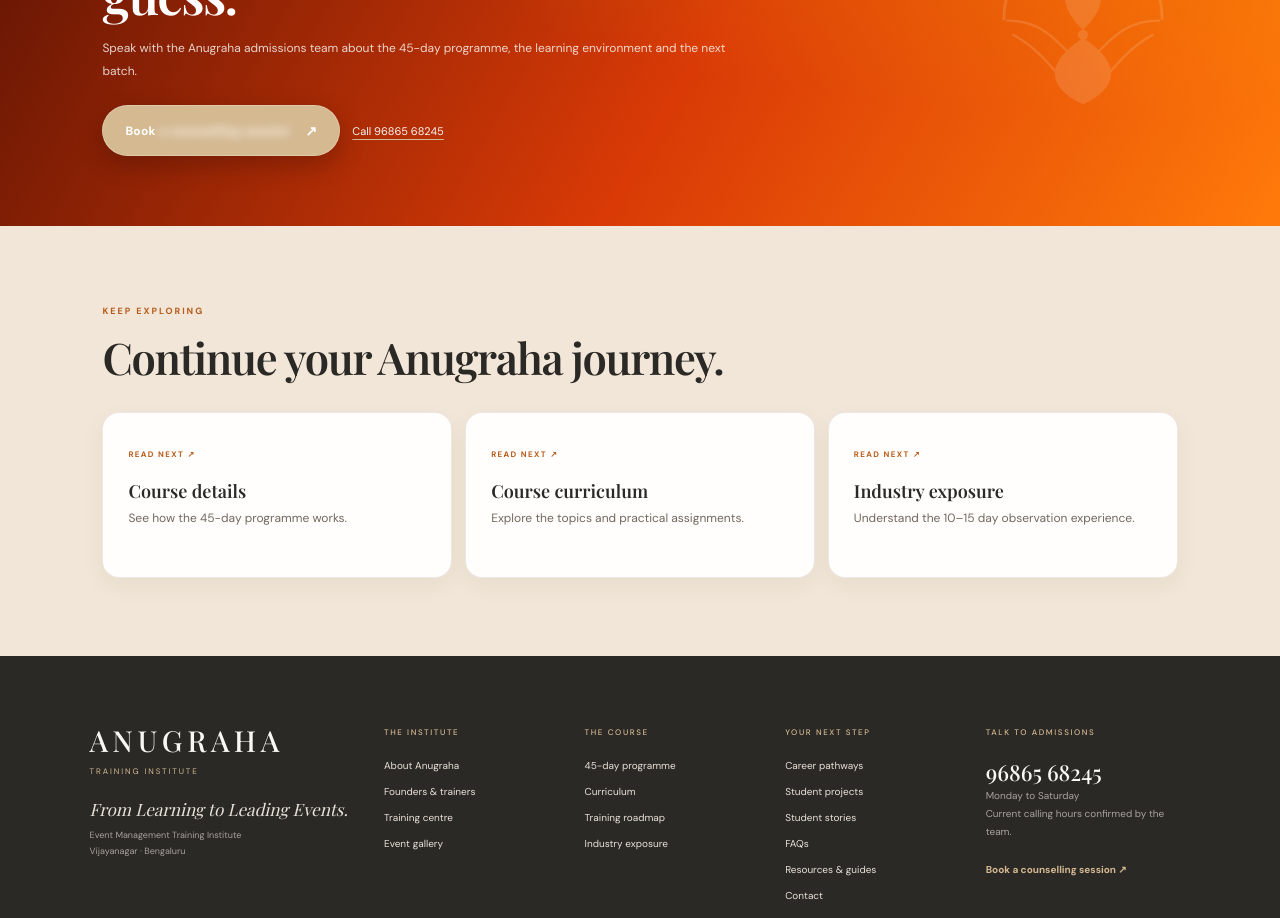
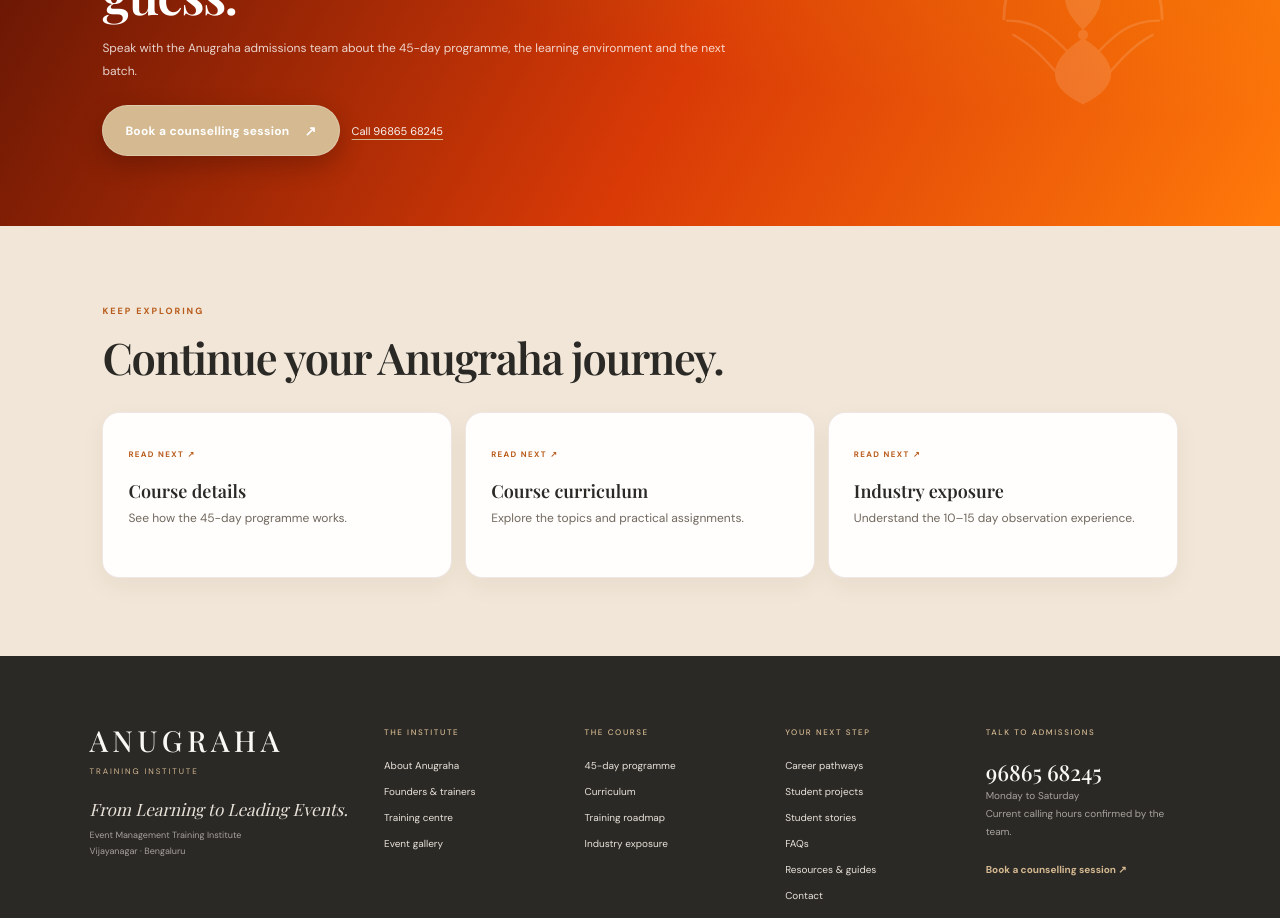
Before and after one commit to Sanaulla7676/anugraha, a Next.js app: page / in a window 1280 px wide. Shown: the part 10180-11098 px from the top of the page. Built offline with nearby package versions, Linux system fonts and the light colour scheme.

Commit message:
Keep internal page CTAs crisp and readable

```diff
--- a/src/components/ContentPage.tsx
+++ b/src/components/ContentPage.tsx
@@ -5,7 +5,6 @@ import {modules,faqs} from "@/lib/site";
 import {pageDesign, type HeroVariant, type SectionVariant} from "@/lib/page-design";
 import {getSectionDetails} from "@/lib/section-details";
 import Reveal from "@/components/Reveal";
-import TrueFocus from "@/components/TrueFocus";
 import TextType from "@/components/TextType";
 import CounsellingForm from "@/components/CounsellingForm";
 import HomeHero from "@/components/HomeHero";
@@ -15,8 +14,7 @@ const img=(id:string,w=1000)=>`https://images.unsplash.com/${id}?auto=format&fit
 
 function Cta({href,label,secondary=false}:{href:string;label:string;secondary?:boolean}){
  return <Link href={href} className={secondary?"hero-button hero-button-secondary":"hero-button hero-button-primary"}>
-   <TrueFocus sentence={label} manualMode={false} focusStyle="brackets" order="sequential" easing="smooth" blurAmount={5} focusScale={1} borderColor="#D4B991" highlightColor="#D4B991" animationDuration={.5} pauseBetweenAnimations={1} cornerSize={8} borderWidth={1.6} unfocusedOpacity={1}/>
-   <b aria-hidden>↗</b>
+   <span>{label}</span><b aria-hidden>↗</b>
  </Link>;
 }
 
```
